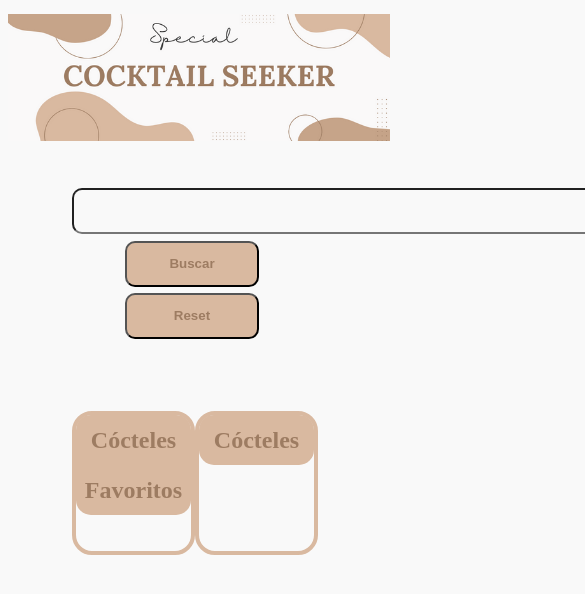
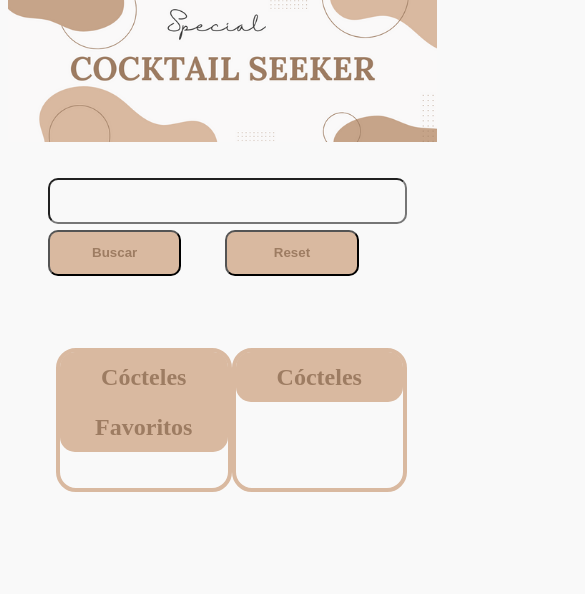
Before and after one commit to VanesaGR/Cocktail-Seeker, a website: page src/html/index.html in a window 390 px wide. Shown: the top 594 px of the page, 585 px wide, since content can reach past the window. Drawn offline with nearby package versions, Linux system fonts and the light colour scheme; files that its build step writes are made by us from their sources; no server answers; files whose address does not match are found by name.

Commit message:
responsive design

```diff
--- a/src/html/index.html
+++ b/src/html/index.html
@@ -3,7 +3,7 @@
   <head>
     <meta charset="UTF-8" />
     <meta name="viewport" content="width=device-width, initial-scale=1" />
-    <title>Evaluación final módulo 2</title>
+    <title>Cocktail Seeker</title>
     <link href="https://fonts.googleapis.com/css?family=Roboto&display=swap" rel="stylesheet" />
     <link rel="stylesheet" href="./assets/css/main.css" />
     <link rel="icon" href="./assets/images/coctel.png" />
@@ -11,7 +11,7 @@
 
  <body>
     <div class="page">
-      <header>
+      <header class="header">
         <h1 class="search-title"><img class="title-image" alt="title" src="./assets/images/banner.png"></h1>
         <form class="search-form">
           <input type="text" class="input-search js-input">
--- a/src/scss/main.scss
+++ b/src/scss/main.scss
@@ -3,14 +3,29 @@
     margin-top: 0.5em;
 }
 
-.title-image{
-    width: 98vw;
-    margin-top: -10px;
+.page{
+    width: 150vw;
+}
+
+.header{
+    width: 100vw;
 }
 
 .search-form{
-    margin:2em;
-    padding-left: 2em;
+    width: 100vw;
+}
+
+.search-title{
+    width: 100vw;
+}
+
+.title-image{
+    width: 110vw;
+    margin-top: -6.5%;
+
+    @media all and (min-width:768px){
+        margin-top: -3%;
+    }
 }
 
 .search-btn, .reset-btn{
@@ -20,26 +35,45 @@
     width: 10em;
     line-height: 40px;
     border-radius: 10px;
-    margin-left: 4em;
+    margin-left: 3em;
 }
 
 .input-search{
-    width: 50em;
+    width: 90vw;
     line-height: 40px;
     border-radius: 10px;
+    margin-left: 3em;
+}
+
+@media all and (min-width:768px){
+    .search-form{
+        margin-left: 2em;
+    }
 }
 
 .main-section{
     margin:4em;
+    margin-left: 3em;
     display: flex;
     flex-direction: row;
     justify-content: space-between;
+    width: 90vw;
+
+    @media all and (min-width:768px){
+        width: 100vw;
+    }
 }
 
 .favorites, .cocktails{
     border: 4px solid #d9b9a0;
     width: 50%;
     border-radius: 20px;
+}
+
+@media all and (min-width:768px){
+    .favorites{
+        margin-left: 2em;
+    }
 }
 
 .title-favorites, .title-cocktails {
@@ -65,7 +99,6 @@
 
 .js-li-cocktail, .js-li-fav{
     list-style: none;
-    padding-left: 2em;
     padding-bottom: 2em;
 }
 
```
